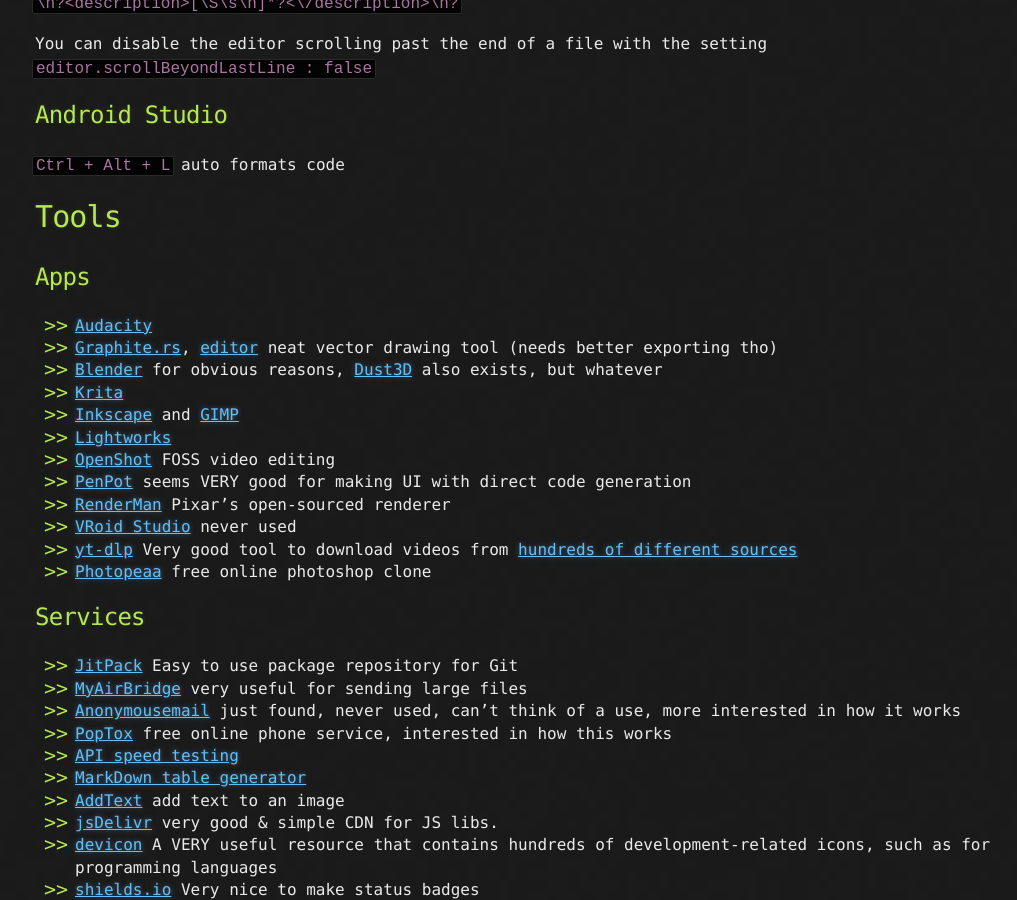
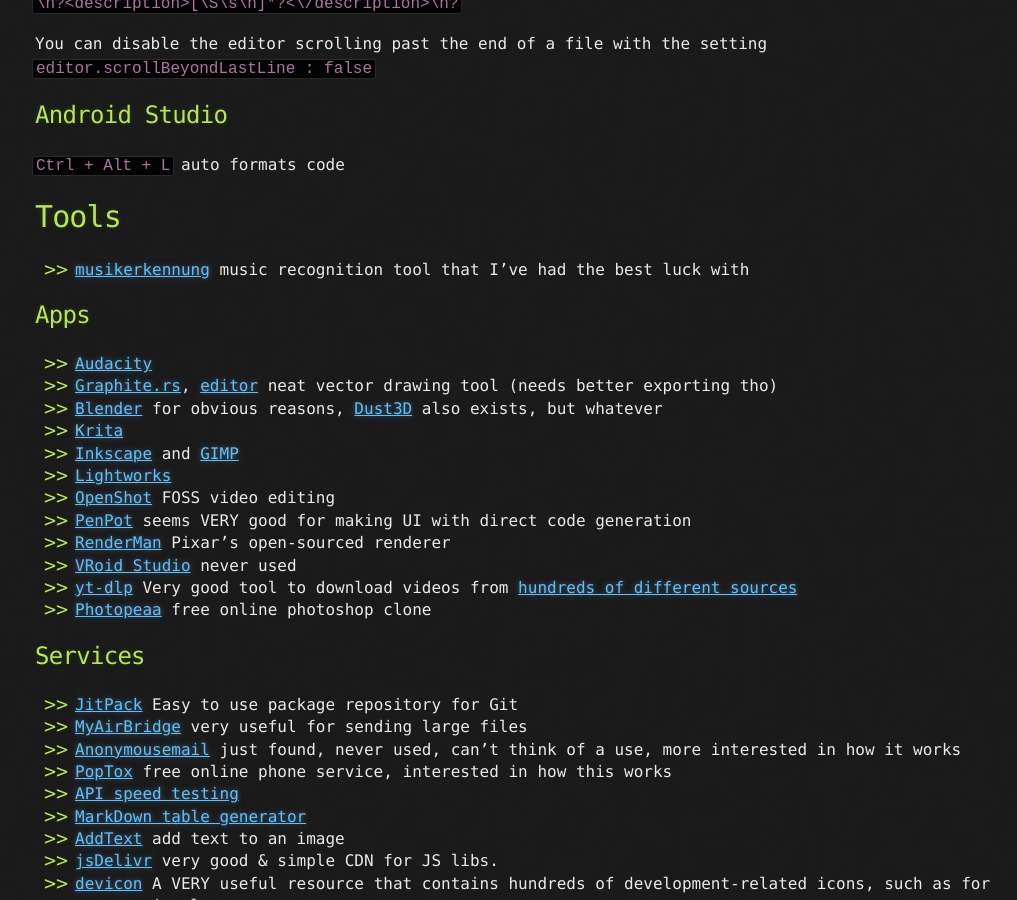
Before and after one commit to HubbleCommand/HubbleCommand.github.io, a Jekyll site: the page built from _posts/2024-08-02-tools-tips.md, in a window 1280 px wide and 900 px high, scrolled down 3587 px. Shown: the whole window, without its empty margins (105-1122 px from the left). Built offline with Jekyll 4.4.1, drawn with Linux system fonts in a browser that asks for light colours; nearby versions of some CDN libraries.

Commit message:
audio source + music recognition tool

```diff
--- a/_posts/2024-08-02-tools-tips.md
+++ b/_posts/2024-08-02-tools-tips.md
@@ -150,6 +150,8 @@
 
 # Tools
 
+- [musikerkennung](https://musikerkennung.com/en/) music recognition tool that I've had the best luck with
+
 ## Apps
 
 - [Audacity](https://www.audacityteam.org/)
```
Also changed, not shown: other parts of _posts/2024-08-02-tools-tips.md (+1 -0 lines).
